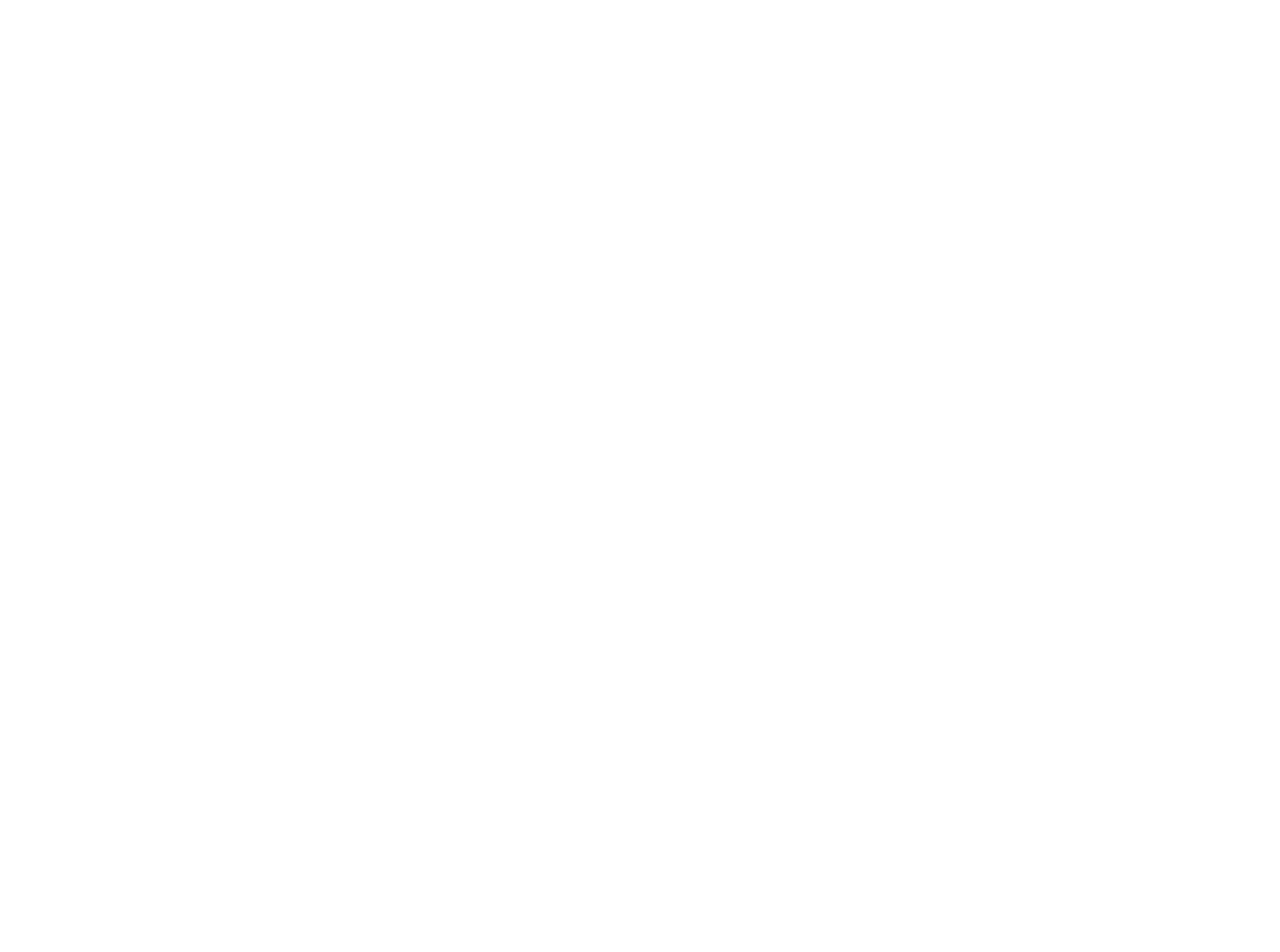
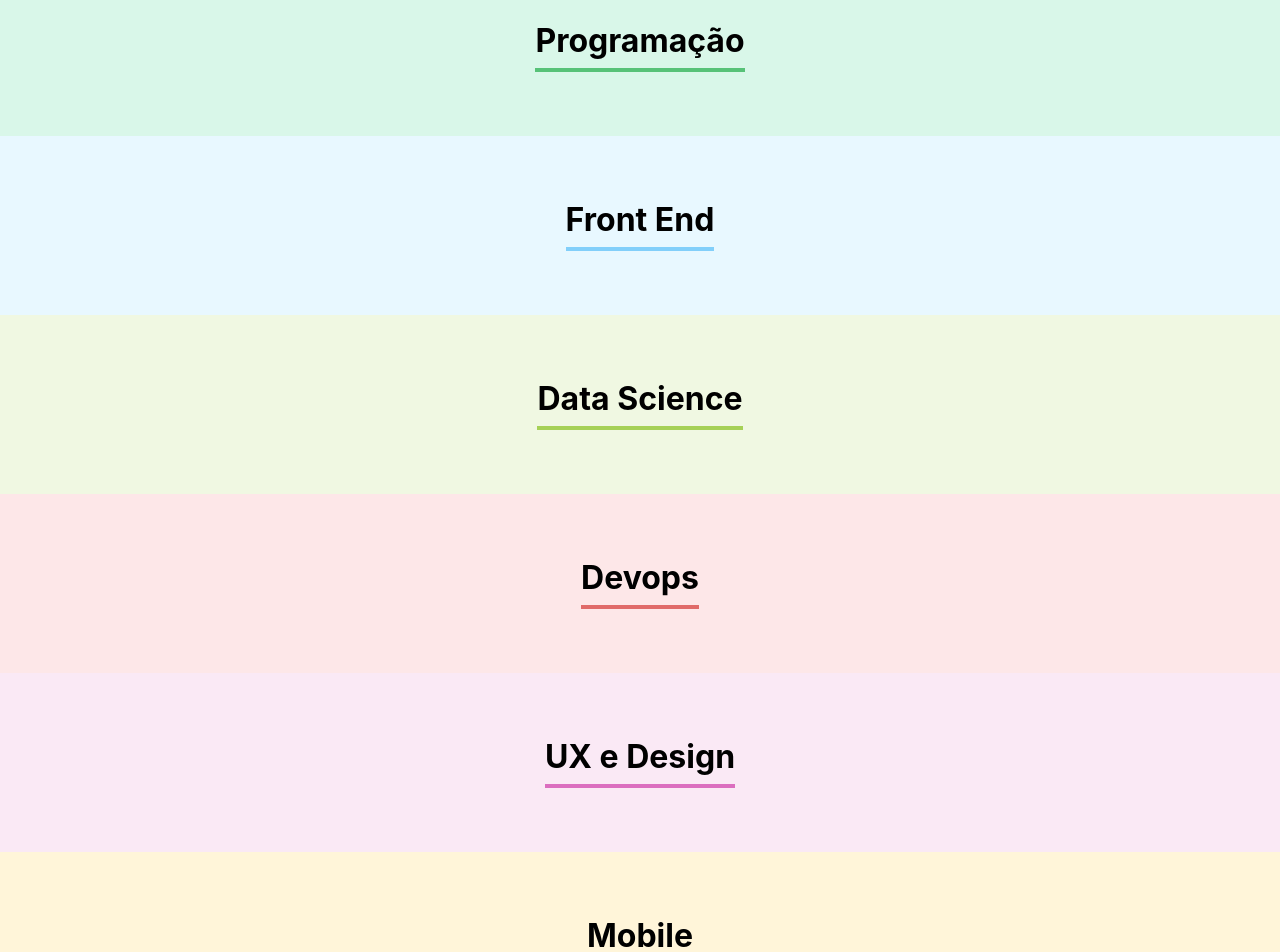
Before and after one commit to lucas-bernardo-souza/organo, a React (Create React App) app: page / in a window 1280 px wide. Shown: the part 1520-2472 px from the top of the page. Before the commit the page ends 1477 px from the top, so only its background shows below. Built offline with nearby package versions, Linux system fonts and the light colour scheme.

Commit message:
Development of the team component

```diff
--- a/src/App.js
+++ b/src/App.js
@@ -2,8 +2,47 @@ import './App.css'
 import Banner from './componentes/Banner/Banner';
 import Form from './componentes/Form'
 import { useState } from 'react';
+import Team from './componentes/Team';
 
 function App() {
+
+  const teams = [
+    {
+      nome: 'Programação',
+      corPrimaria: '#57C278',
+      corSecundaria: '#D9F7E9'
+    },
+    {
+      nome: 'Front End',
+      corPrimaria: '#82CFFA',
+      corSecundaria: '#E8F8FF'
+    },
+    {
+      nome: 'Data Science',
+      corPrimaria: '#A6D157',
+      corSecundaria: '#F0F8E2'
+    },
+    {
+      nome: 'Devops',
+      corPrimaria: '#E06B69',
+      corSecundaria: '#FDE7E8'
+    },
+    {
+      nome: 'UX e Design',
+      corPrimaria: '#DB6EBF',
+      corSecundaria: '#FAE9F5'
+    },
+    {
+      nome: 'Mobile',
+      corPrimaria: '#FFBA05',
+      corSecundaria: '#FFF5D9'
+    },
+    {
+      nome: 'Inovação e Gestão',
+      corPrimaria: '#FF8A29',
+      corSecundaria: '#FFEEDF'
+    }
+  ]
 
   const [employees, setEmployees] = useState([])
 
@@ -16,6 +55,7 @@ function App() {
     <div className="App">
       <Banner></Banner>
       <Form registeredEmployee={employee => addNewEmployee(employee)}/>
+      {teams.map(team => <Team key={team.nome} nome={team.nome} corPrimaria={team.corPrimaria} corSecundaria={team.corSecundaria}/>)}
     </div>
   );
 }
--- /dev/null
+++ b/src/componentes/Team/Team.css
@@ -0,0 +1,11 @@
+.team{
+    text-align: center;
+    padding: 32px;
+}
+
+.team h3 {
+    font-size: 32px;
+    border-bottom: 4px solid;
+    display: inline-block;
+    padding-bottom: 8px;
+}
--- /dev/null
+++ b/src/componentes/Team/index.js
@@ -0,0 +1,14 @@
+import './Team.css';
+
+const  Team = (props) => {
+    const cssBackground = {backgroundColor:props.corSecundaria}
+    const cssBorder = {borderColor:props.corPrimaria}
+
+    return(
+        <section className='team' style={cssBackground}>
+            <h3 style={cssBorder}>{props.nome}</h3>
+        </section>
+    )
+}
+
+export default Team
```
